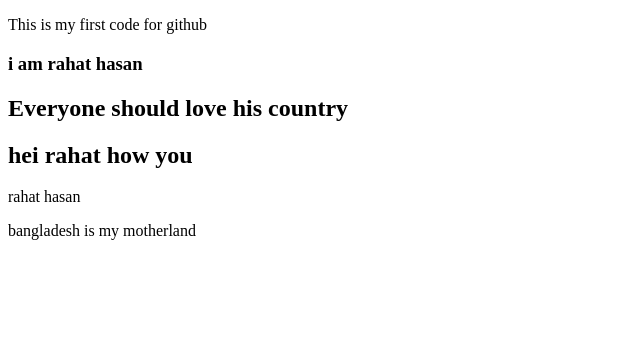
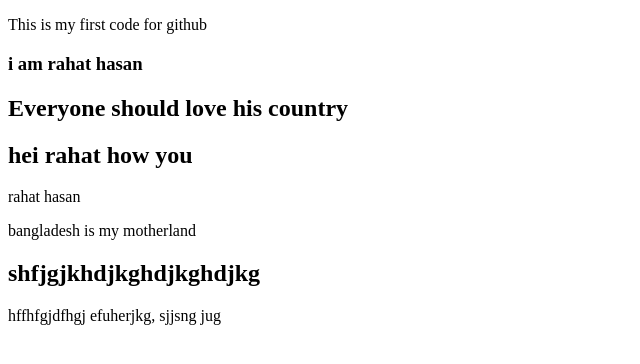
Before and after one commit to devrahat1/my-second-repo, a plain HTML site: page index.html in a window 1280 px wide. Shown: the whole page, without its empty margins (0-640 px from the left). Drawn offline with Linux system fonts and the light colour scheme.

Commit message:
rahat hasan

```diff
--- a/index.html
+++ b/index.html
@@ -13,6 +13,8 @@
     <h2>hei rahat how you </h2>
     <p>rahat hasan</p>
     <p>bangladesh is my motherland</p>
+    <h2>shfjgjkhdjkghdjkghdjkg</h2>
+    <p>hffhfgjdfhgj efuherjkg, sjjsng jug</p>
 
 </body>
 </html>
```
